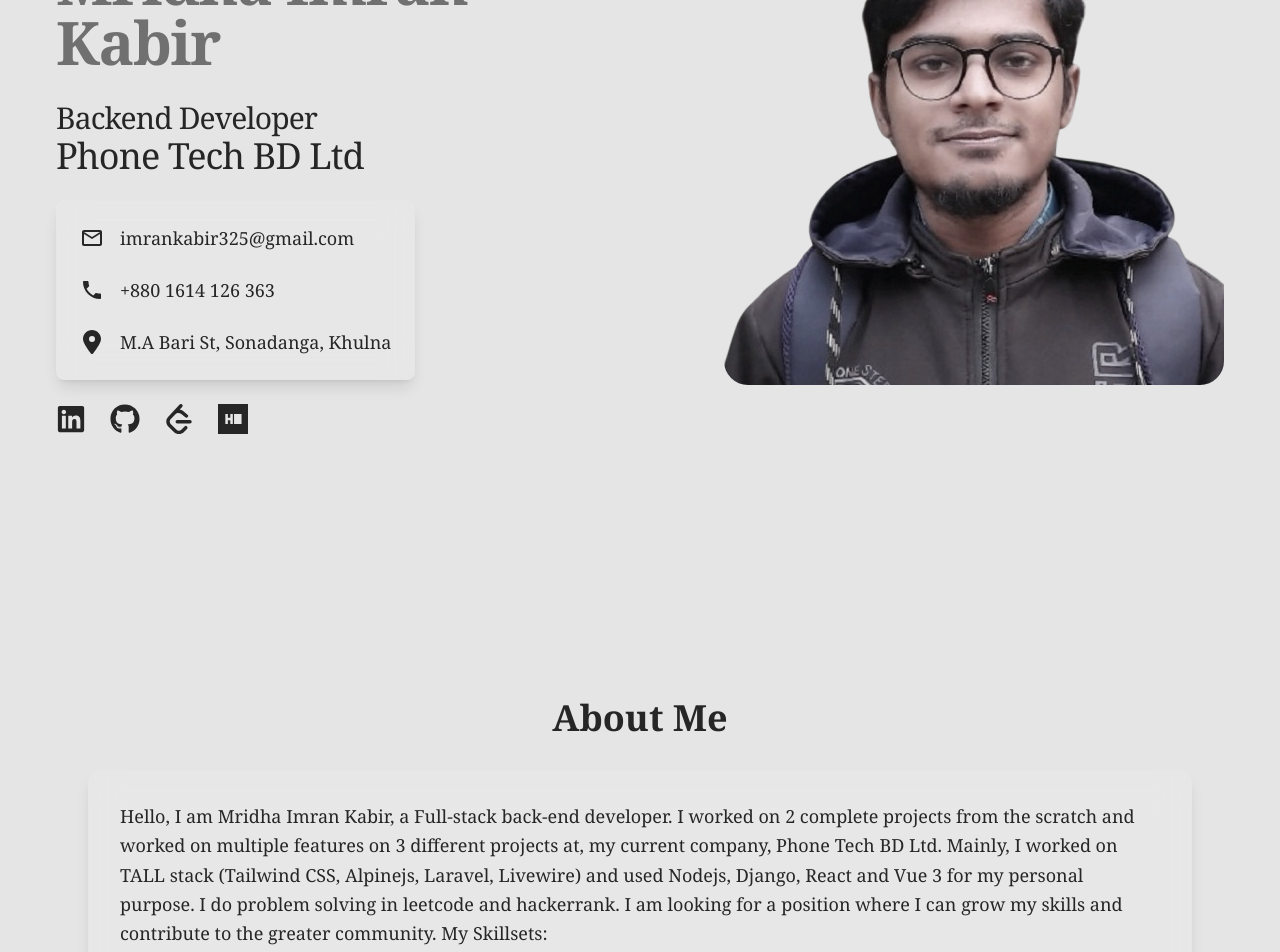
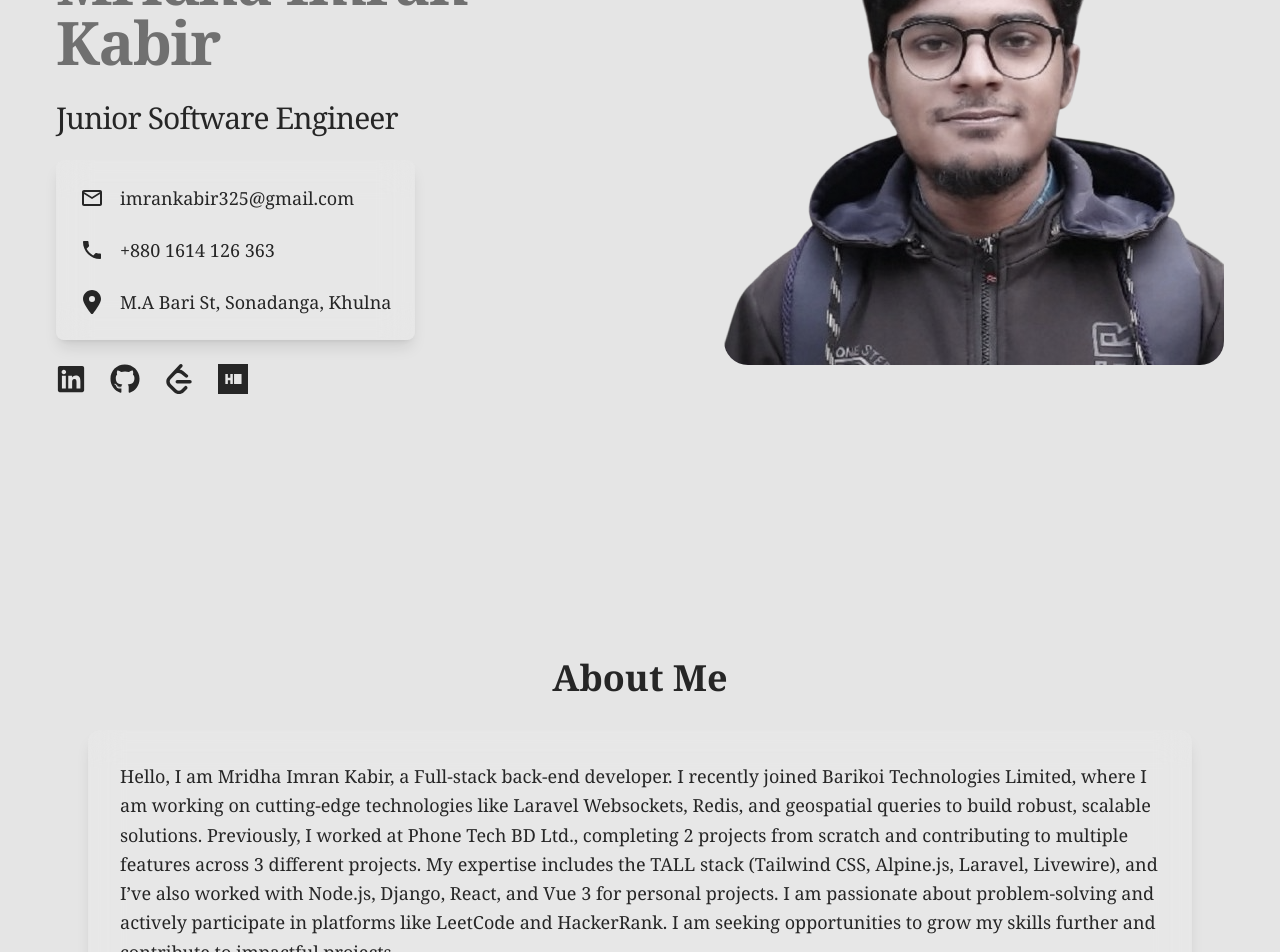
Before and after one commit to imrankabir02/portfolio, a React (Vite) app: page / in a window 1280 px wide. Shown: the part 340-1292 px from the top of the page. Built offline with nearby package versions, Linux system fonts and the light colour scheme; a web font is replaced by a local one.

Commit message:
Changed Conpamy

```diff
--- a/src/constants/index.js
+++ b/src/constants/index.js
@@ -5,8 +5,8 @@ import project4 from "../assets/projects/project4.png";
 
 export const MY_DETAILS = {
   name: "Mridha Imran Kabir",
-  title: "Backend Developer",
-  company: "Phone Tech BD Ltd",
+  title: "Junior Software Engineer",
+  company: "",
   email: "imrankabir325@gmail.com",
   phoneNo: "+880 1614 126 363",
   address: "M.A Bari St, Sonadanga, Khulna",
@@ -14,7 +14,13 @@ export const MY_DETAILS = {
 
 // export const HERO_CONTENT = `I am a passionate full stack developer with a knack for crafting robust and scalable web applications. With 5 years of hands-on experience, I have honed my skills in front-end technologies like React and Next.js, as well as back-end technologies like Node.js, MySQL, PostgreSQL, and MongoDB. My goal is to leverage my expertise to create innovative solutions that drive business growth and deliver exceptional user experiences.`;
 
-export const ABOUT_TEXT = `Hello, I am Mridha Imran Kabir, a Full-stack back-end developer. I worked on 2 complete projects from the scratch and worked on multiple features on 3 different projects at, my current company, Phone Tech BD Ltd. Mainly, I worked on TALL stack (Tailwind CSS, Alpinejs, Laravel, Livewire) and used Nodejs, Django, React and Vue 3 for my personal purpose. I do problem solving in leetcode and hackerrank. I am looking for a position where I can grow my skills and contribute to the greater community. My Skillsets: `;
+export const ABOUT_TEXT = `Hello, I am Mridha Imran Kabir, a Full-stack back-end developer. I recently joined Barikoi Technologies Limited, where I am working on cutting-edge technologies like Laravel Websockets, Redis, and geospatial queries to build robust, scalable solutions.
+
+Previously, I worked at Phone Tech BD Ltd., completing 2 projects from scratch and contributing to multiple features across 3 different projects. My expertise includes the TALL stack (Tailwind CSS, Alpine.js, Laravel, Livewire), and I’ve also worked with Node.js, Django, React, and Vue 3 for personal projects.
+
+I am passionate about problem-solving and actively participate in platforms like LeetCode and HackerRank. I am seeking opportunities to grow my skills further and contribute to impactful projects.
+
+`;
 
 export const SKILLSETS = [
   "PHP (Laravel, Livewire)",
```
